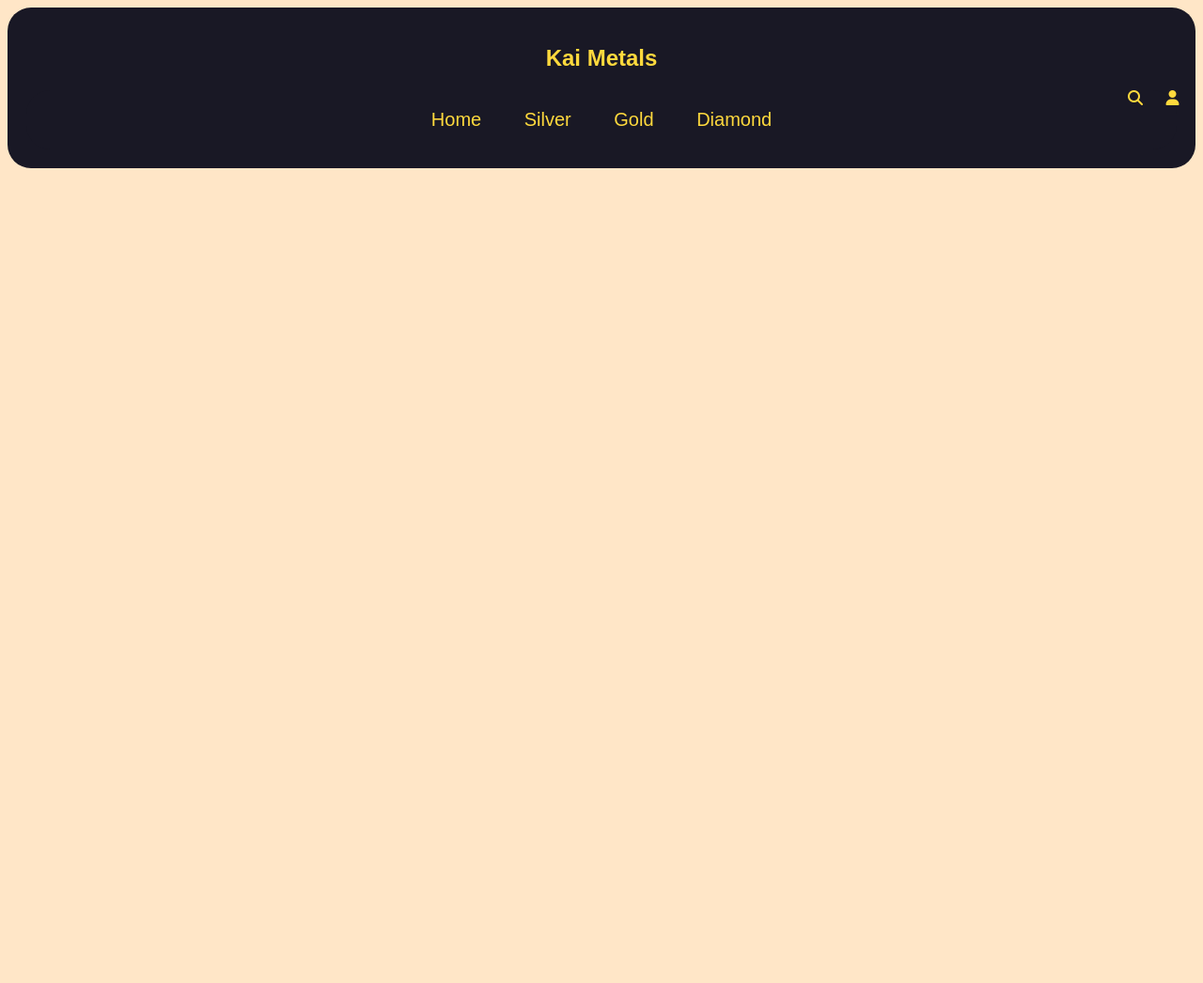
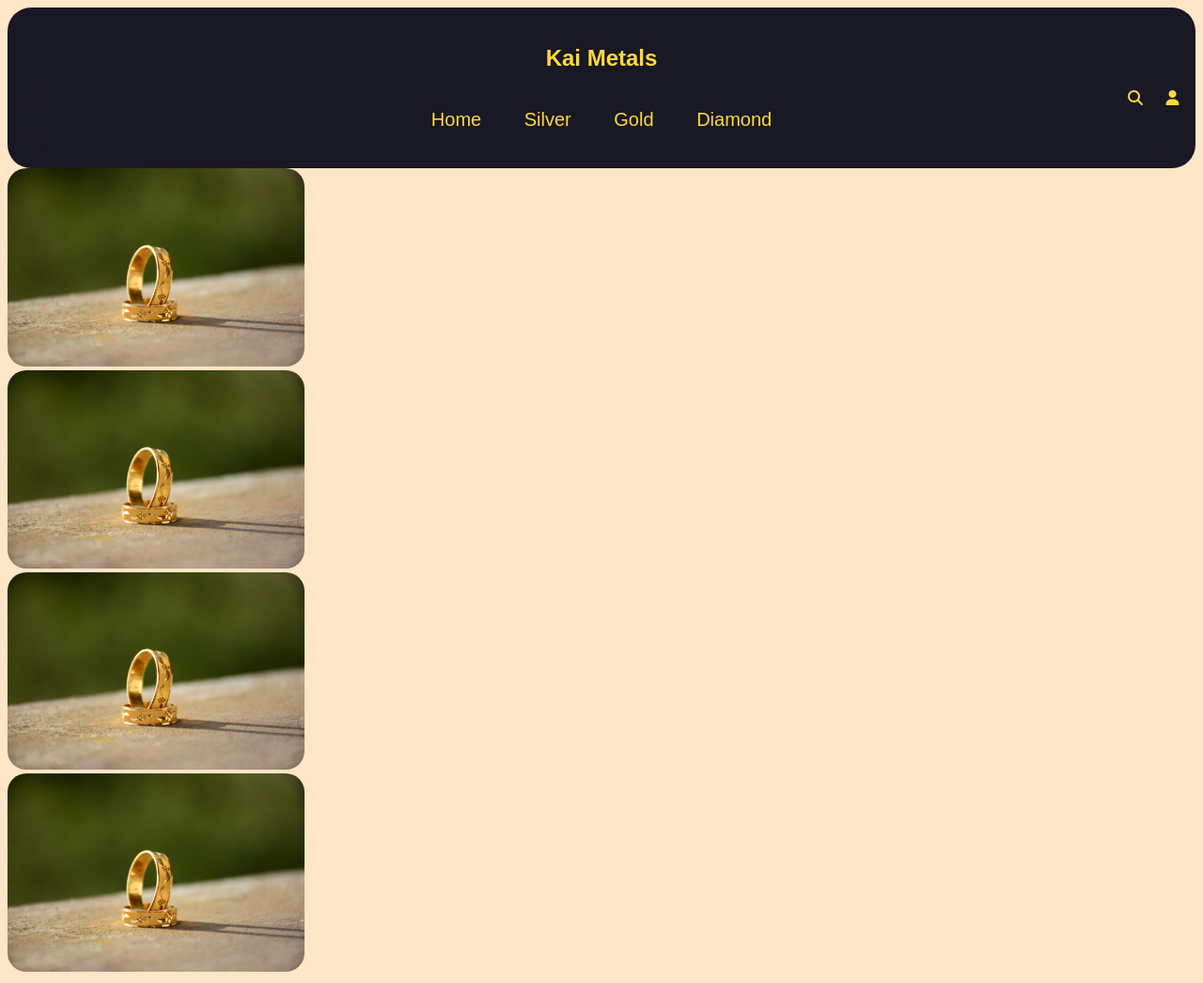
Before and after one commit to HarshaanNiles010/trading_platform, a Django app: page / in a window 1280 px wide. Shown: the whole page at 94% size. Before the commit the page ends 179 px from the top, so only its background shows below. Run offline with Django 4.2, Linux system fonts and the light colour scheme; some libraries are stand-ins or nearby versions.

Commit message:
Added place holder images

```diff
--- a/simplyGold/mainPage/static/mainPage/mainPagecss.css
+++ b/simplyGold/mainPage/static/mainPage/mainPagecss.css
@@ -63,6 +63,30 @@ body{
     color:#191825;
     border-radius: 20px;
 }
+
+.left-00-img img{
+    height:50%;
+    width: 25%;
+    border-radius: 20px;
+}
+
+.left-01-img img{
+    height:50%;
+    width: 25%;
+    border-radius: 20px;
+}
+
+.left-02-img img{
+    height:50%;
+    width: 25%;
+    border-radius: 20px;
+}
+
+.left-03-img img{
+    height:50%;
+    width: 25%;
+    border-radius: 20px;
+}
 /*
 .top-nav-bar a:hover {
     background-color: #ddd;
--- a/simplyGold/mainPage/templates/mainPageindex.html
+++ b/simplyGold/mainPage/templates/mainPageindex.html
@@ -35,6 +35,20 @@
                 <a class="diamond" href="diamond">Diamond</a>
             </div>
         </div>
+        <div class = "left-00-img">
+            <img src = "{%static 'mainPage/pexels-git-stephen-gitau-1670723.jpg'%}">
+        </div>
 
+        <div class = "left-01-img">
+            <img src = "{%static 'mainPage/pexels-git-stephen-gitau-1670723.jpg'%}">
+        </div>
+
+        <div class = "left-02-img">
+            <img src = "{%static 'mainPage/pexels-git-stephen-gitau-1670723.jpg'%}">
+        </div>
+
+        <div class = "left-03-img">
+            <img src = "{%static 'mainPage/pexels-git-stephen-gitau-1670723.jpg'%}">
+        </div>
     </body>
 </html>
```
Also changed, not shown: simplyGold/mainPage/static/mainPage/pexels-git-stephen-gitau-1670723.jpg (renamed from simplyGold/mainPage/static/mainPage/Images/pexels-git-stephen-gitau-1670723.jpg).
